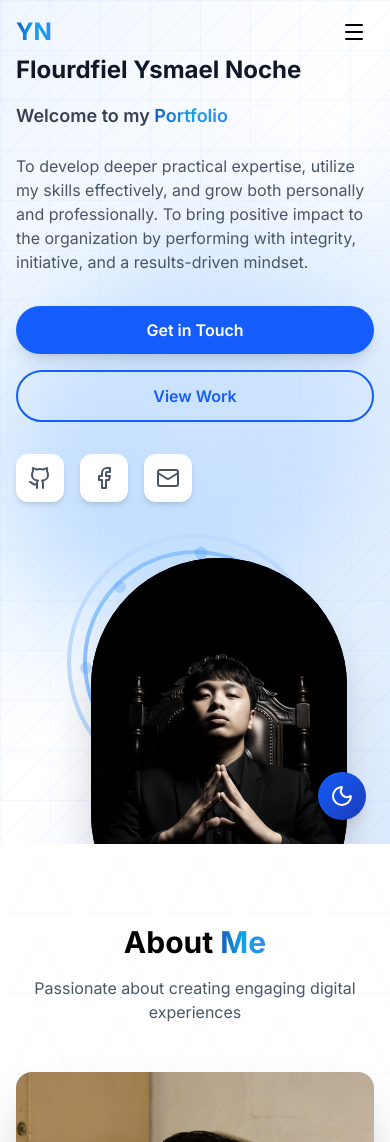
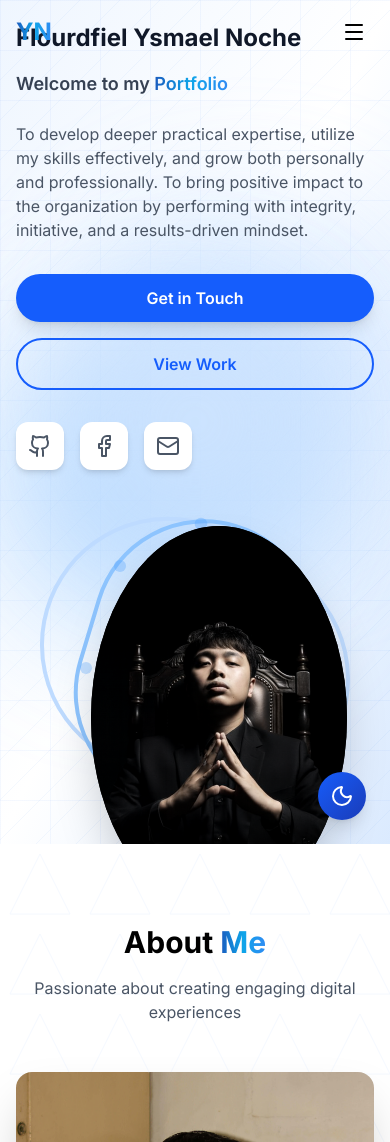
Before and after one commit to ysmaelnoche/My-Portfolio---Ysmael, a Next.js app: page / in a window 390 px wide. Shown: the top 1142 px of the page. Built offline with nearby package versions, Linux system fonts and the light colour scheme.

Commit message:
Make image container taller on mobile to show full portrait

```diff
--- a/components/Hero.tsx
+++ b/components/Hero.tsx
@@ -179,7 +179,7 @@ export default function Hero() {
             transition={{ duration: 0.8, delay: 0.3 }}
             className="relative flex justify-center items-start md:justify-start md:-mt-16"
           >
-            <div className="relative w-64 h-64 sm:w-72 sm:h-72 md:w-72 md:h-72 lg:w-80 lg:h-80">
+            <div className="relative w-64 h-80 sm:w-72 sm:h-96 md:w-72 md:h-72 lg:w-80 lg:h-80">
               {/* Decorative animated rings */}
               <motion.div
                 animate={{ rotate: 360 }}
@@ -220,12 +220,12 @@ export default function Hero() {
               <motion.div
                 whileHover={{ scale: 1.05, rotate: 5 }}
                 transition={{ type: "spring", stiffness: 300 }}
-                className="absolute inset-6 sm:inset-8 rounded-full shadow-2xl overflow-hidden relative group cursor-pointer bg-black"
+                className="absolute inset-6 sm:inset-8 rounded-[50%] shadow-2xl overflow-hidden relative group cursor-pointer bg-black"
               >
                 <img
                   src="/projects/my-image.png"
                   alt="Ysmael Noche"
-                  className="w-full h-full object-contain"
+                  className="w-full h-full object-cover object-center"
                 />
 
                 {/* Hover effect */}
```
